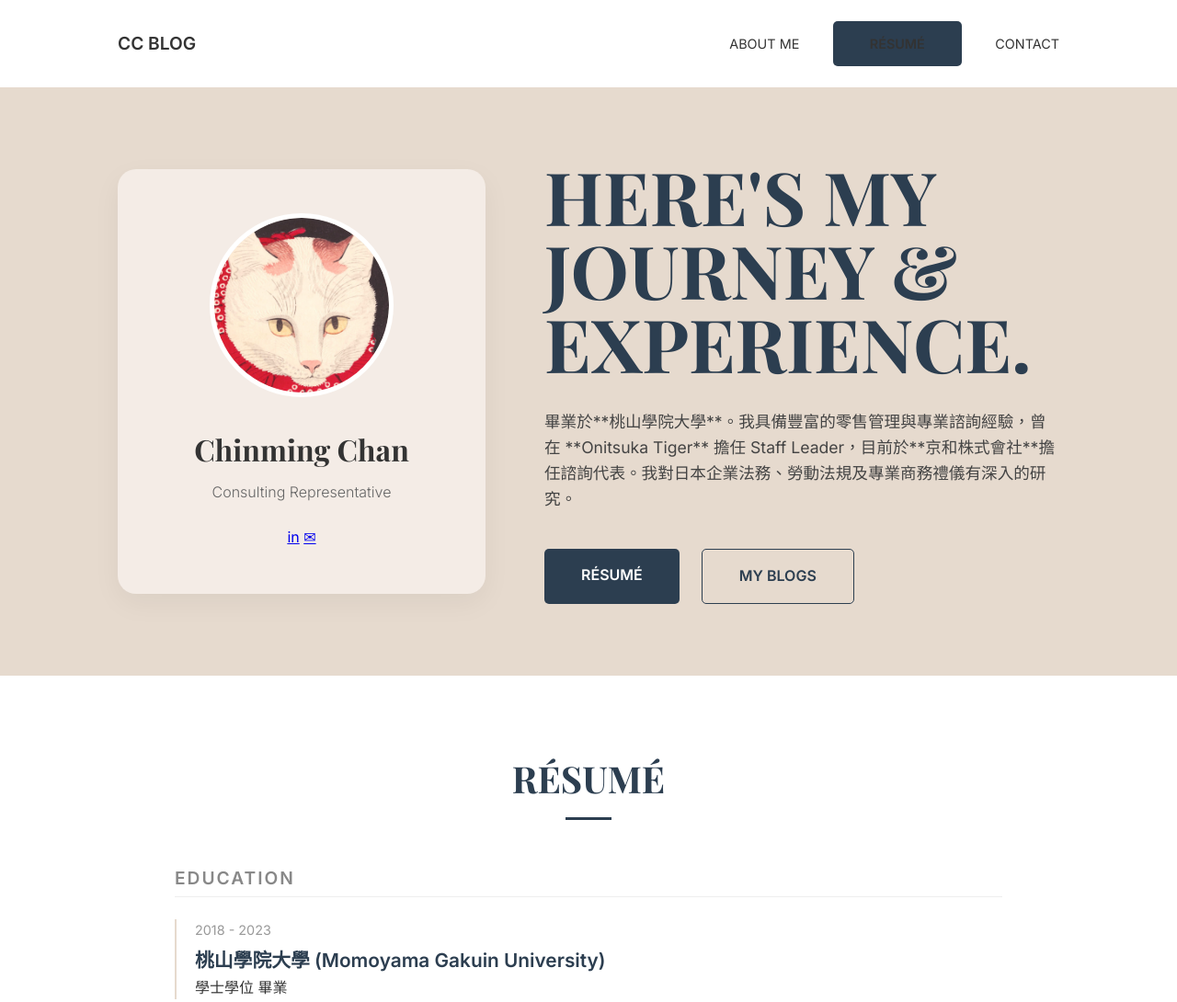
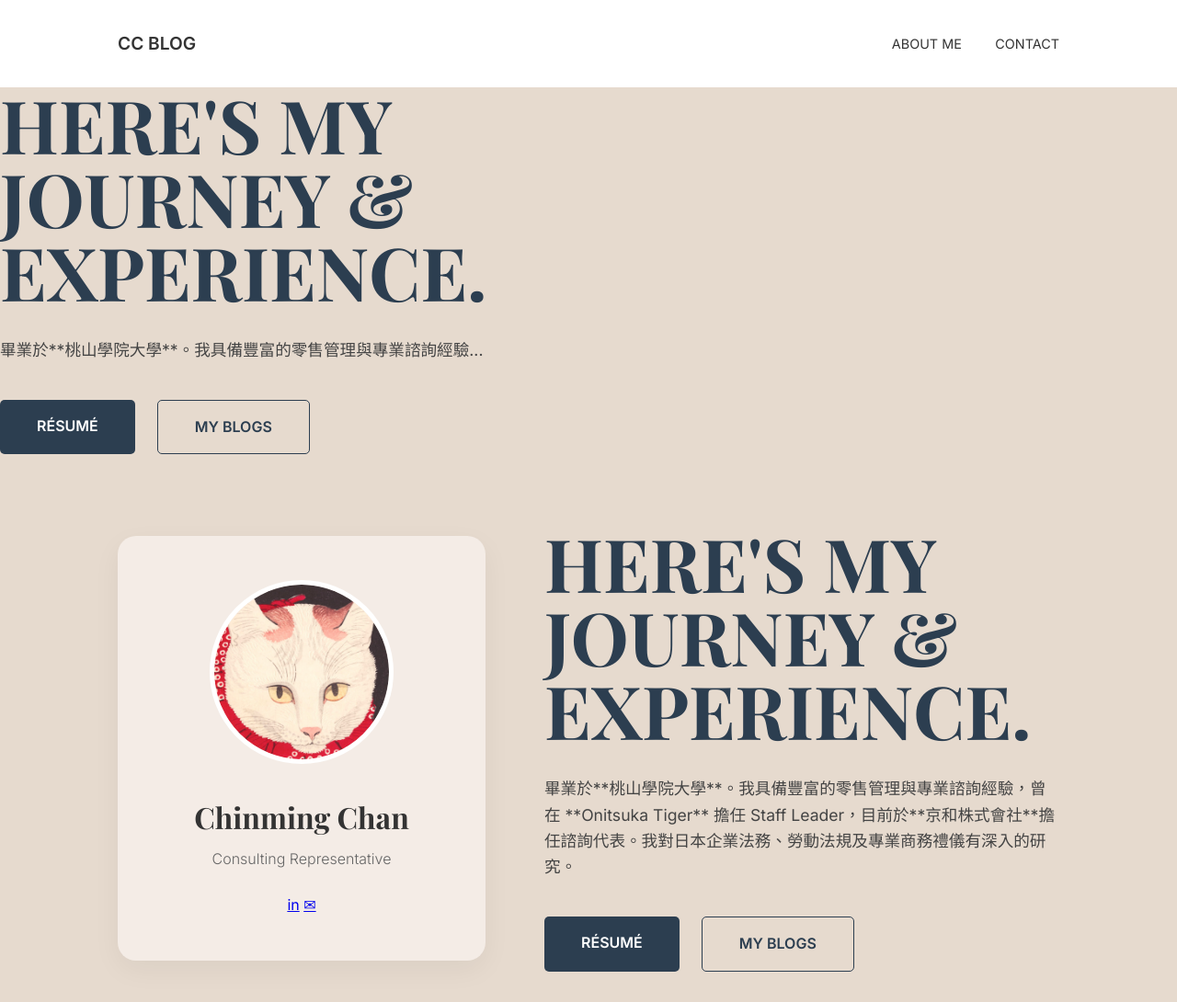
Before and after one commit to chinming17/hp, a plain HTML site: page index.html in a window 1280 px wide. Shown: the top 1090 px of the page at 92% size. Drawn offline with nearby package versions, Linux system fonts and the light colour scheme.

Commit message:
Update index.html

```diff
--- a/index.html
+++ b/index.html
@@ -13,10 +13,20 @@
     <div class="logo">CC BLOG</div>
     <div class="nav-links">
         <a href="#">ABOUT ME</a>
-            <a href="#resume" class="btn btn-primary">RÉSUMÉ</a>
         <a href="#">CONTACT</a>
     </div>
 </nav>
+
+<section class="content-area">
+    <h1 class="main-headline">HERE'S MY<br>JOURNEY &<br>EXPERIENCE.</h1>
+    <p class="bio-text">
+        畢業於**桃山學院大學**。我具備豐富的零售管理與專業諮詢經驗...
+    </p>
+    <div class="cta-group">
+        <a href="#resume" class="btn btn-primary">RÉSUMÉ</a>
+        <a href="#" class="btn btn-secondary">MY BLOGS</a>
+    </div>
+</section>
 
     <main class="hero-container">
         <section class="profile-card">
```
Lines whose indentation alone changed are shown as unchanged.
